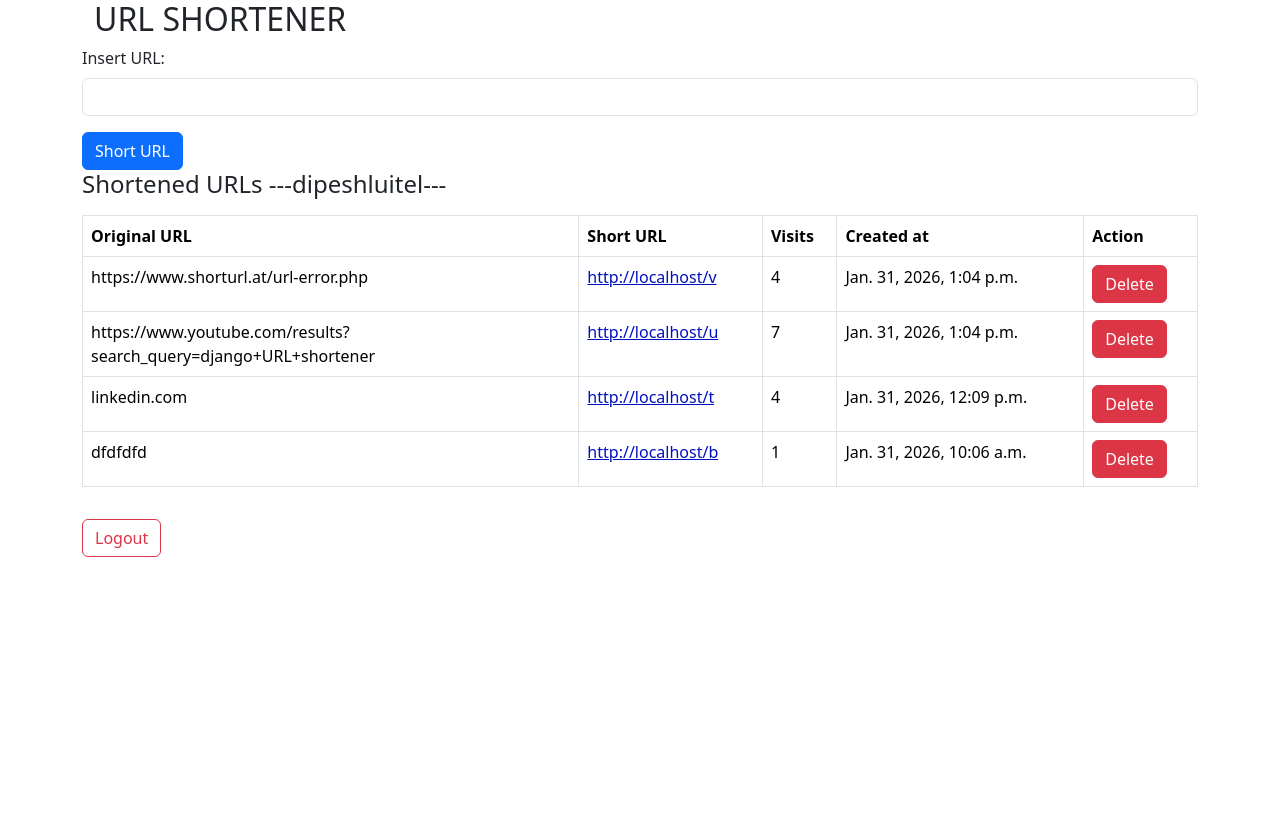
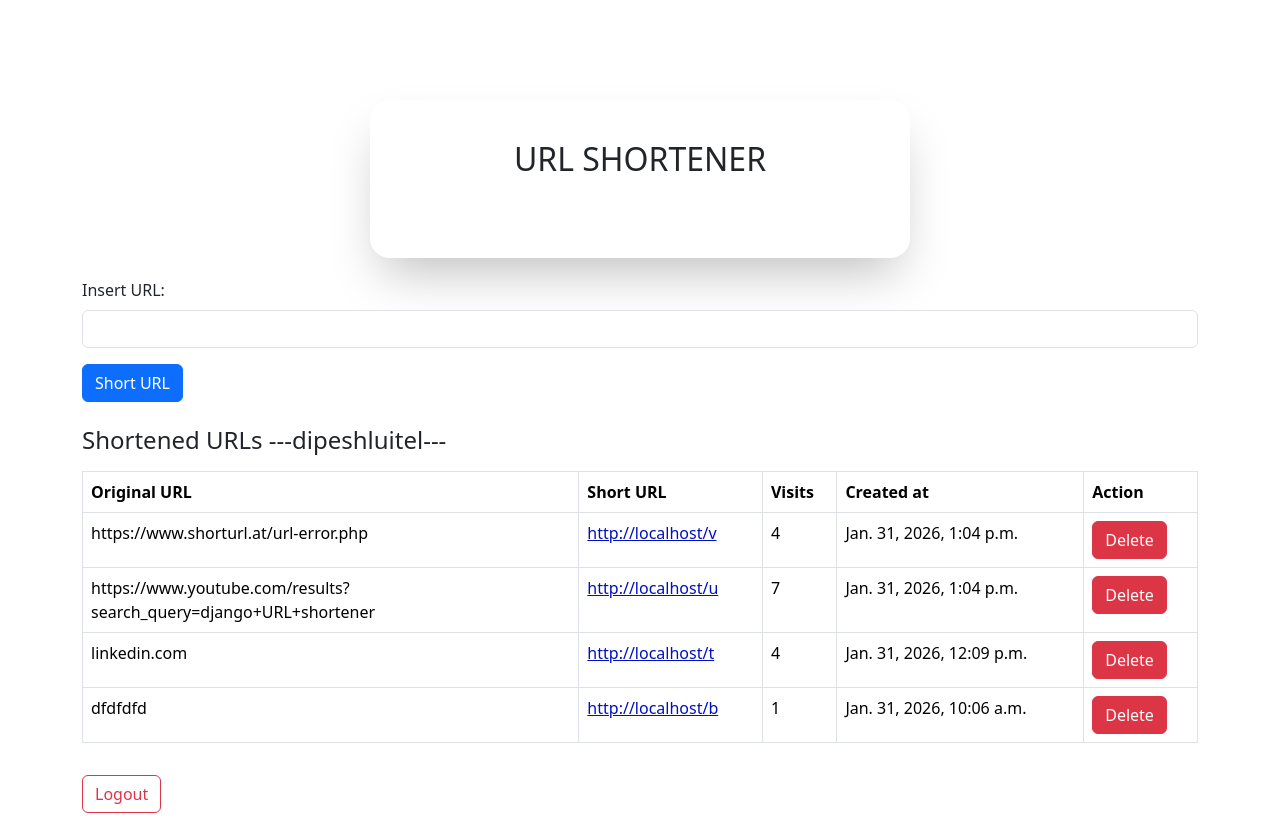
Before and after one commit to dipeshluitel/URL_shortener, a Django app: page / in a window 1280 px wide. Before the commit the page ends 557 px from the top, so only its background shows below. Run offline with Django 5.2, Linux system fonts and the light colour scheme; a user stored in the database is signed in; data comes from the database, SQL or seed files in the repository; both versions use the stored data as it was after the commit.

Commit message:
fix(static): static changes has been applied

```diff
--- a/core/static/core/css/style.css
+++ b/core/static/core/css/style.css
@@ -2,3 +2,17 @@ html,body{
     margin: 0px;
     padding: 0px;
 }
+
+.main_box{
+    width: 100%;
+    max-width: 540px;
+    background: #ffff;
+    margin: 100px auto 20px;
+    padding: 40px 30px 70px;
+    border-radius: 20px;
+    box-shadow: rgba(0, 0, 0, 0.25) 0px 25px 50px -12px; ;
+}
+.myform{
+    margin: 10px 10px;
+    border-radius: 20px;
+}
--- a/core/templates/core/home.html
+++ b/core/templates/core/home.html
@@ -1,9 +1,9 @@
 {% extends "core/base.html" %}
 <title>{% block title %}shortener{% endblock title %}Login</title>
 {% block main_content %}
-<div class="container">
-    <h2>URL SHORTENER</h2>
-    <form method="post">
+<div class="container main_box">
+    <h2 style="text-align: center;">URL SHORTENER</h2>
+    <form method="post" class="myform">
         {% csrf_token %}
         {% if messages %}
         {% for message in messages %}
@@ -20,7 +20,7 @@
         <button type="submit" class="btn btn-primary">Short URL</button>
     </form>
     <br>
-    <div class="mb-3">
+    <div class="mb-3 mt-4">
         {% if short_urls %}
         <h4>Shortened URLs ---{{user.username}}---</h4>
 
--- a/core/templates/core/login.html
+++ b/core/templates/core/login.html
@@ -1,9 +1,9 @@
 {% extends "core/base.html" %}
 <title>{% block title %}Login{% endblock title %}Login</title>
 {% block main_content %}
-<div class="container-fluid col-6">
+<div class="container-fluid col-6 main_box">
     <h2>Login</h2>
-    <form method="post">
+    <form method="post" class="myform">
         {% csrf_token %}
         {% if messages %}
         {% for message in messages %}
--- a/core/templates/core/register.html
+++ b/core/templates/core/register.html
@@ -1,9 +1,9 @@
 {% extends "core/base.html" %}
 <title>{% block title %}Register{% endblock title %}Login</title>
 {% block main_content %}
-<div class="container-fluid col-6">
+<div class="container-fluid col-6 main_box">
     <h2>Register</h2>
-    <form method="post">
+    <form method="post" class="myform">
         {% csrf_token %}
 
         {% if messages %}
```
Also changed, not shown: db.sqlite3.
